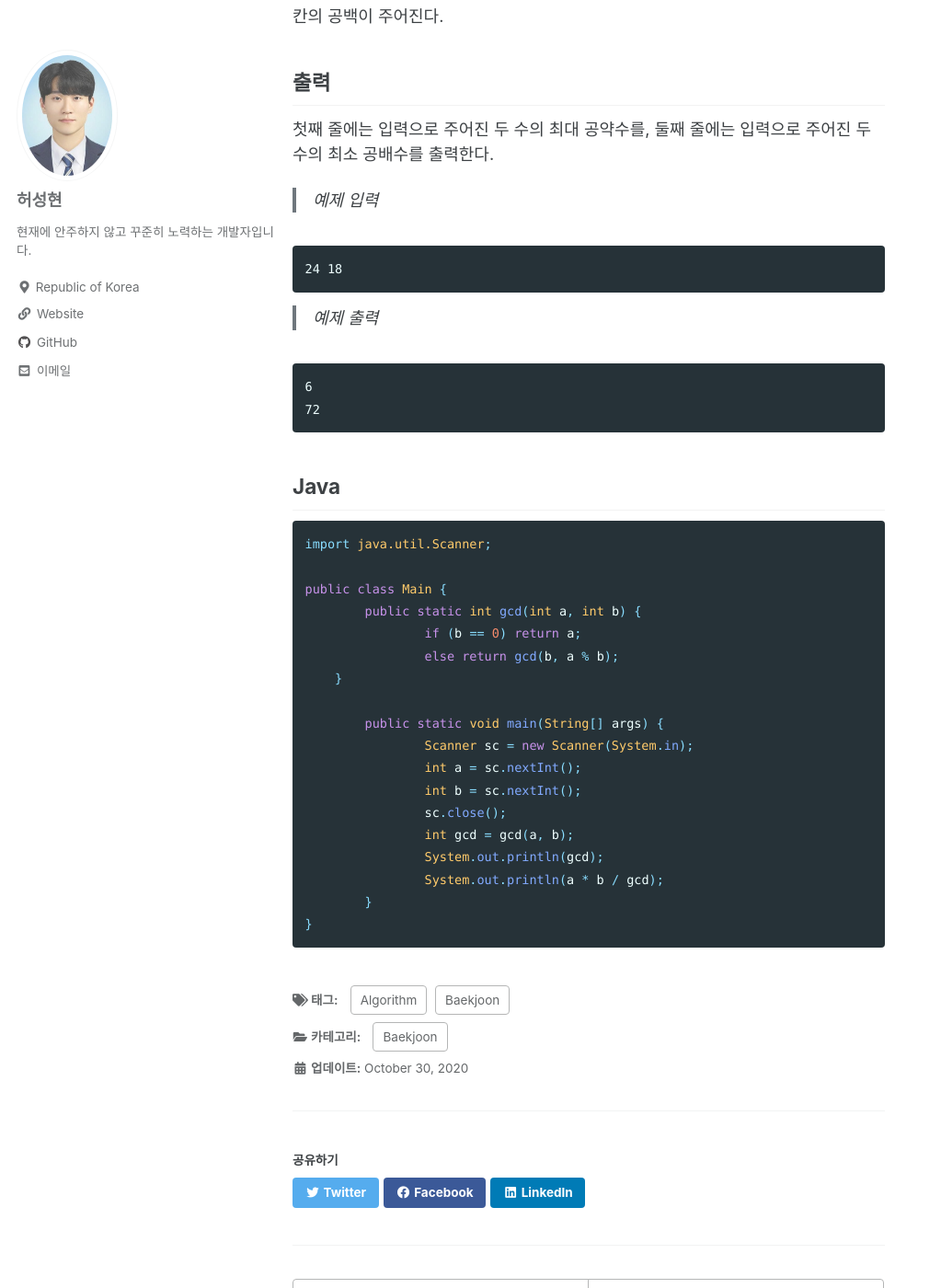
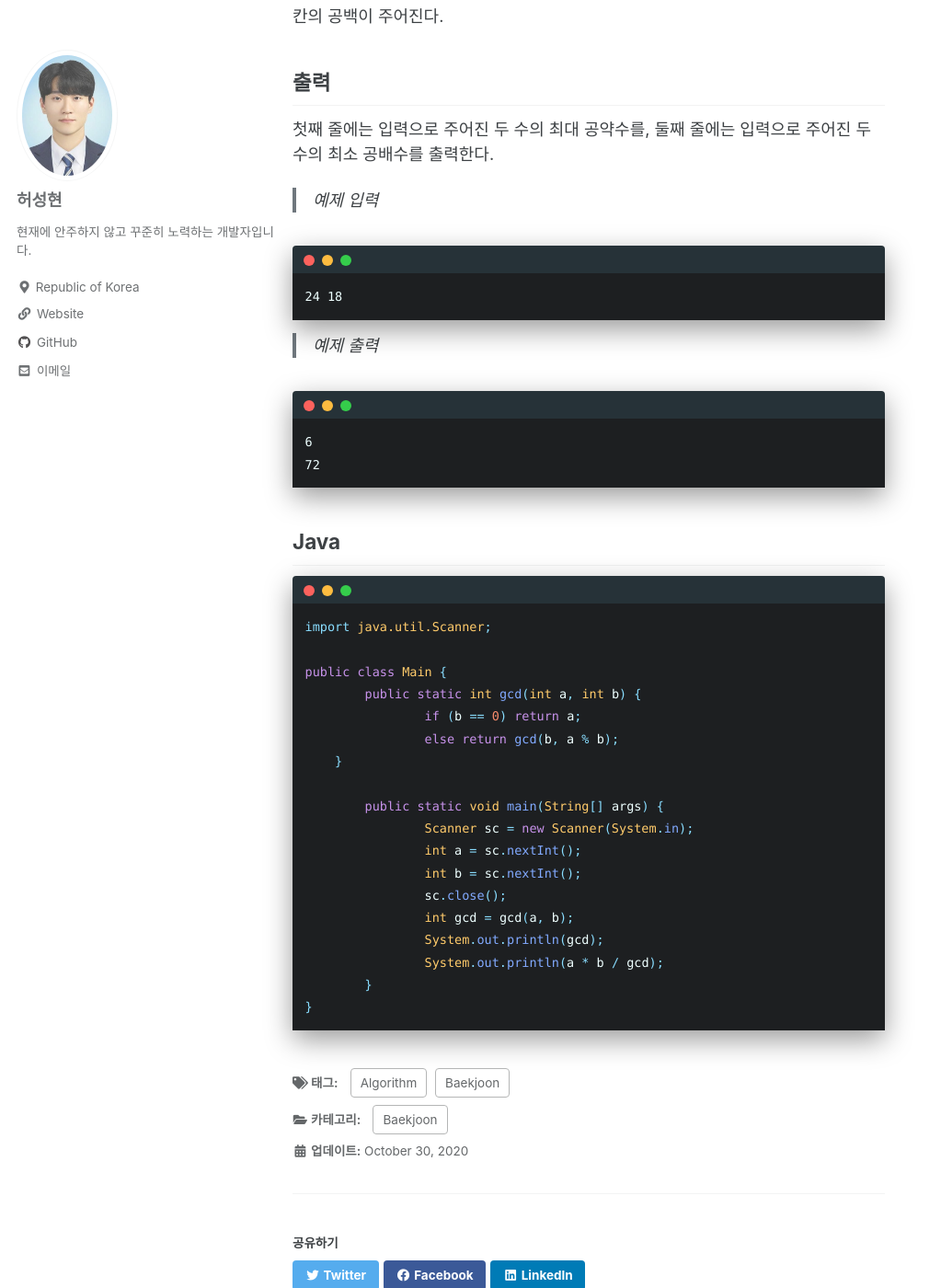
Before and after one commit to heoseongh/heoseongh.github.io, a Jekyll site: the page built from _posts/baekjoon/2020-10-30-baekjoon-2609.md, in a window 1280 px wide and 1400 px high, scrolled down 467 px. Shown: the whole window at 92% size, without its empty margins (0-1023 px from the left). Built offline with Jekyll 4.4.1, drawn with Linux system fonts in a browser that asks for light colours; cached includes are drawn as plain includes.

Commit message:
코드 하이라이트 맥 스타일로 수정

```diff
--- a/_sass/minimal-mistakes/_syntax.scss
+++ b/_sass/minimal-mistakes/_syntax.scss
@@ -1,6 +1,24 @@
 /* ==========================================================================
    Syntax highlighting
    ========================================================================== */
+div.highlighter-rouge {
+      background: #21252b;
+      border-radius: 5px;
+      box-shadow: 0 10px 30px 0 rgba(0,0,0,0.4);
+      padding-top: 30px;
+
+      &::before {
+        background: #fc625d;
+        border-radius: 50%;
+        box-shadow: 20px 0 #fdbc40, 40px 0 #35cd4b;
+        content: ' ';
+        height: 12px;
+        left: 12px;
+        margin-top: -20px;
+        position: absolute;
+        width: 12px;
+      }
+}
 
 div.highlighter-rouge,
 figure.highlight {
@@ -15,6 +33,7 @@ figure.highlight {
 
   > pre,
   pre.highlight {
+    background-color:#1d1f21;
     margin: 0;
     padding: 1em;
   }
```
